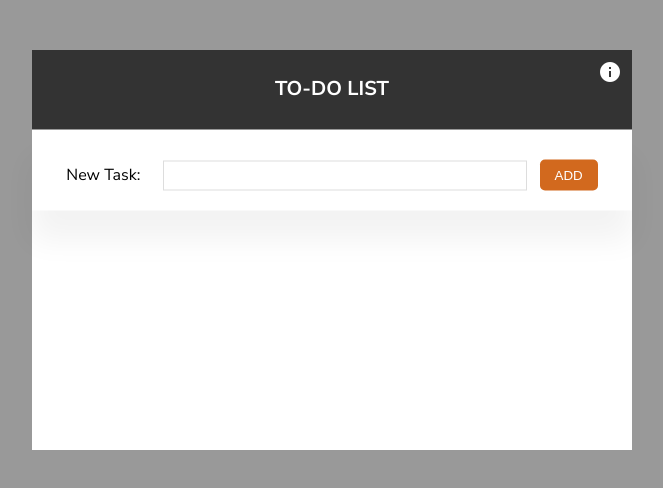
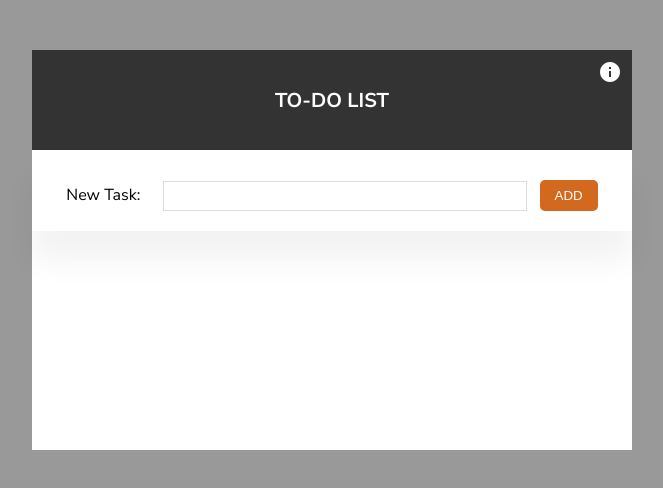
Before and after one commit to kcvijay/to_do_app, a plain HTML site: page index.html in a window 1280 px wide. Shown: the whole page, without its empty margins (308-971 px from the left). Drawn offline with Linux system fonts and the light colour scheme.

Commit message:
Few styling correction

```diff
--- a/style.css
+++ b/style.css
@@ -44,12 +44,14 @@ button:active {
   text-transform: uppercase;
   text-align: center;
   color: #fff;
-  padding: 2.5rem;
 }
 
 .background {
   height: 10rem;
   background-color: #333;
+  display: flex;
+  justify-content: center;
+  align-items: center;
 }
 
 .icon-info {
@@ -86,13 +88,9 @@ button:active {
 .wrapper main .section-input {
   padding: 2rem;
   text-align: center;
-  position: absolute;
   background: #fff;
   box-shadow: 0 3rem 3rem rgba(0, 0, 0, 0.05);
   top: 12rem;
-  left: 50%;
-  width: 100%;
-  transform: translate(-50%, -50%);
 }
 
 .section-input label {
```
